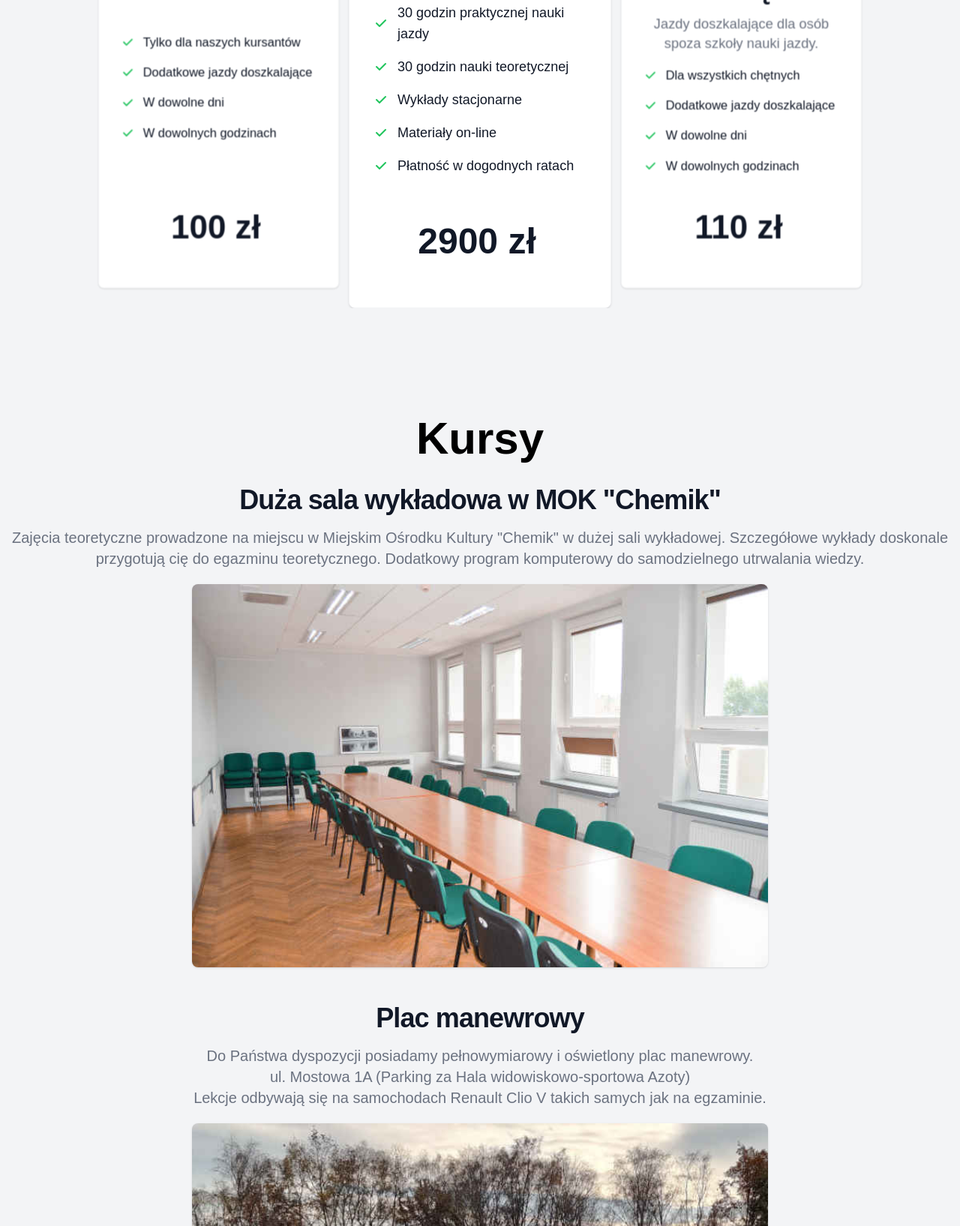
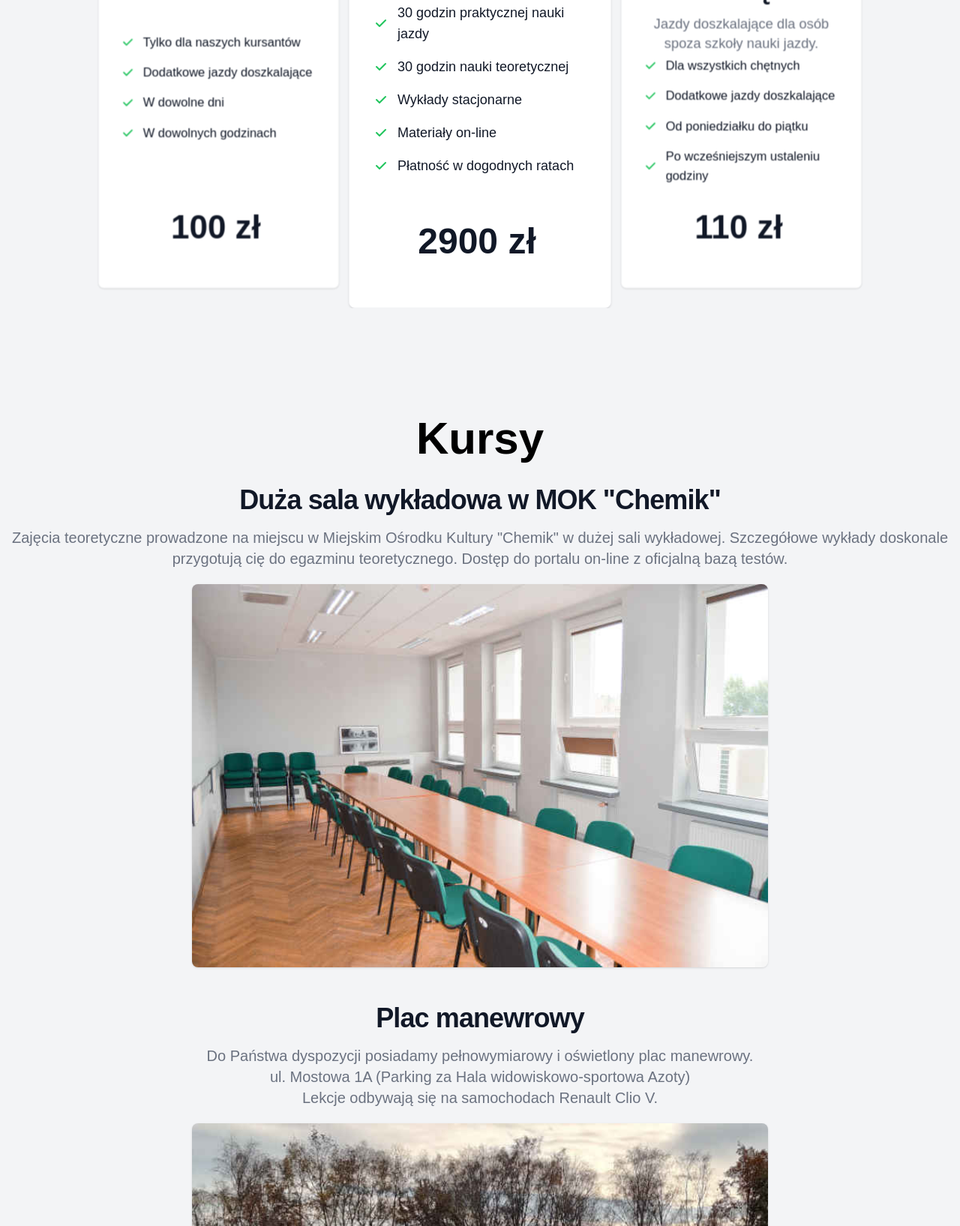
Before and after one commit to adamksiezyk/njromek, a plain HTML site: page index.html in a window 1280 px wide. Shown: the part 1645-3280 px from the top of the page at 75% size. Drawn offline with nearby package versions, Linux system fonts and the light colour scheme; no server answers.

Commit message:
Fix texts on homepage

```diff
--- a/index.html
+++ b/index.html
@@ -555,7 +555,7 @@
                           clip-rule="evenodd"
                         ></path>
                       </svg>
-                      <span>W dowolne dni</span>
+                      <span>Od poniedziałku do piątku</span>
                     </li>
                     <li class="flex items-center space-x-3">
                       <!-- Icon -->
@@ -571,7 +571,7 @@
                           clip-rule="evenodd"
                         ></path>
                       </svg>
-                      <span>W dowolnych godzinach</span>
+                      <span>Po wcześniejszym ustaleniu godziny</span>
                     </li>
                   </ul>
                   <div class="flex justify-center items-baseline my-8">
@@ -604,8 +604,8 @@
           >
             Zajęcia teoretyczne prowadzone na miejscu w Miejskim Ośrodku Kultury
             "Chemik" w dużej sali wykładowej. Szczegółowe wykłady doskonale
-            przygotują cię do egazminu teoretycznego. Dodatkowy program
-            komputerowy do samodzielnego utrwalania wiedzy.
+            przygotują cię do egazminu teoretycznego. Dostęp do portalu on-line
+            z oficjalną bazą testów.
           </p>
           <img
             src="/assets/sala.jpg"
@@ -625,8 +625,7 @@
             Do Państwa dyspozycji posiadamy pełnowymiarowy i oświetlony plac
             manewrowy. <br />
             ul. Mostowa 1A (Parking za Hala widowiskowo-sportowa Azoty) <br />
-            Lekcje odbywają się na samochodach Renault Clio V takich samych jak
-            na egzaminie.
+            Lekcje odbywają się na samochodach Renault Clio V.
           </p>
           <img
             src="/assets/plac.jpg"
@@ -643,11 +642,6 @@
           Pojazdy szkoleniowe
         </h2>
         <div class="mx-auto text-center mb-8 lg:mb-12">
-          <h2
-            class="mb-4 text-4xl tracking-tight font-extrabold text-gray-900 dark:text-white"
-          >
-            Takie jak na egzaminie i nie tylko!
-          </h2>
           <p
             class="mb-5 font-light text-gray-500 sm:text-xl dark:text-gray-400"
           >
```
